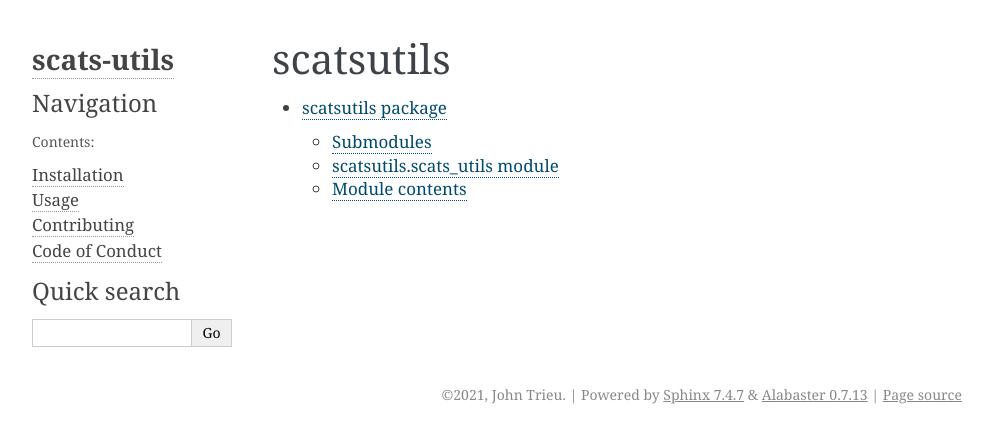
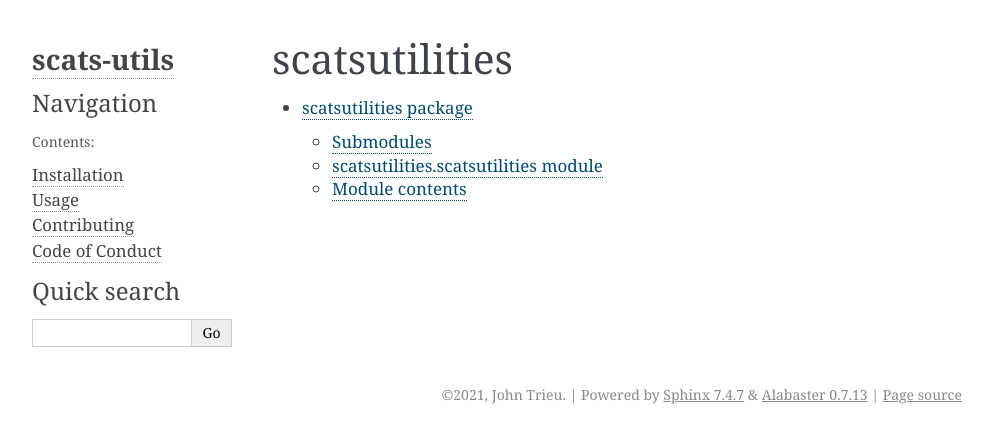
Before and after one commit to johntrieu91/scatsutilities, a Sphinx documentation site: the page built from docs/source/modules.rst, in a window 1280 px wide. Shown: the top 443 px of the page, without its empty margins (148-1140 px from the left). Built offline with Sphinx 7.4.7, drawn with Linux system fonts in a browser that asks for light colours.

Commit message:
[UPDATE] Documentation

```diff
--- a/docs/source/modules.rst
+++ b/docs/source/modules.rst
@@ -1,7 +1,7 @@
-scatsutils
-==========
+scatsutilities
+==============
 
 .. toctree::
    :maxdepth: 4
 
-   scatsutils
+   scatsutilities
--- a/pyproject.toml
+++ b/pyproject.toml
@@ -1,5 +1,5 @@
 [tool.poetry]
-name = "scatsutils"
+name = "scatsutilities"
 version = "0.1.0"
 description = "Python package providing utilities to process SCATS traffic system data"
 authors = ["John Trieu"]
```
Also changed, not shown: docs/source/scatsutilities.rst (added, +21 -0 lines), docs/source/scatsutils.rst (deleted, +0 -21 lines).
